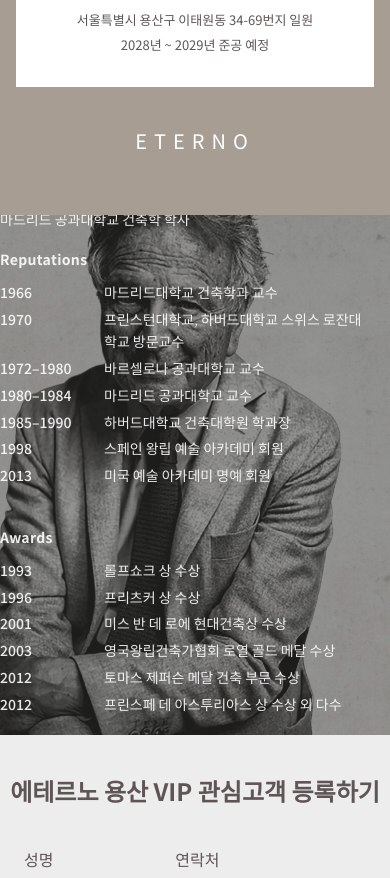
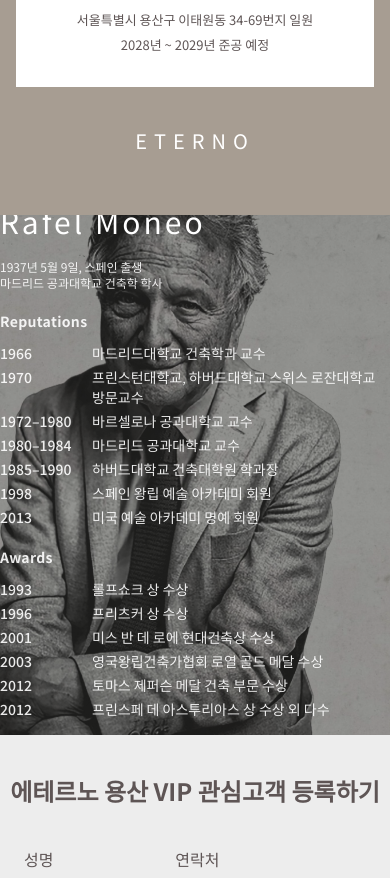
Before and after one commit to millwheel/eterno-yongsan, a Next.js app: page / in a window 390 px wide. Shown: the part 2680-3558 px from the top of the page. Built offline with nearby package versions, Linux system fonts and the light colour scheme; no server answers; a web font is replaced by a local one.

Commit message:
feat: 하단 텍스트 최적화

```diff
--- a/src/app/page.tsx
+++ b/src/app/page.tsx
@@ -159,22 +159,22 @@ export default function Home() {
                 <div className="absolute inset-0 bg-black/40"/>
 
                 {/* 오른쪽 하단 텍스트 */}
-                <div className="absolute bottom-5 md:bottom-12 right-5 md:right-12 z-10 text-white text-left leading-relaxed space-y-5">
+                <div className="absolute bottom-4 sm:bottom-6 md:bottom-10 right-2 sm:right-6 md:right-10 z-10 text-white text-left leading-relaxed space-y-5">
                     {/* 이름 및 소개 */}
-                    <h2 className="text-4xl tracking-widest">Rafel Moneo</h2>
-                    <p className="text-sm opacity-90">
+                    <h2 className="text-3xl md:text-4xl tracking-widest">Rafel Moneo</h2>
+                    <p className="text-xs md:text-sm opacity-90">
                         1937년 5월 9일, 스페인 출생<br/>
                         마드리드 공과대학교 건축학 학사
                     </p>
 
                     {/* 경력 및 수상 */}
-                    <div className="flex flex-col md:flex-row justify-start gap-10 text-sm opacity-90 font-light">
+                    <div className="flex flex-col md:flex-row justify-start gap-5 md:gap-10 text-sm opacity-90 font-light">
                         {/* Career */}
                         <div>
                             <p className="font-semibold mb-3 tracking-wide">Reputations</p>
                             <ul className="space-y-1 leading-relaxed">
                                 {career.map(([year, text], idx) => (
-                                    <li key={`${idx}`} className="flex gap-6">
+                                    <li key={`${idx}`} className="flex gap-3 md:gap-6 text-sm md:text-base">
                                         <span className="w-20 text-left font-medium">{year}</span>
                                         <span className="flex-1">{text}</span>
                                     </li>
@@ -187,7 +187,7 @@ export default function Home() {
                             <p className="font-semibold mb-3 tracking-wide">Awards</p>
                             <ul className="space-y-1 leading-relaxed">
                                 {awards.map(([year, text], idx) => (
-                                    <li key={`${idx}`} className="flex gap-6">
+                                    <li key={`${idx}`} className="flex gap-3 md:gap-6 text-sm md:text-base">
                                         <span className="w-20 text-left font-medium">{year}</span>
                                         <span className="flex-1">{text}</span>
                                     </li>
```
